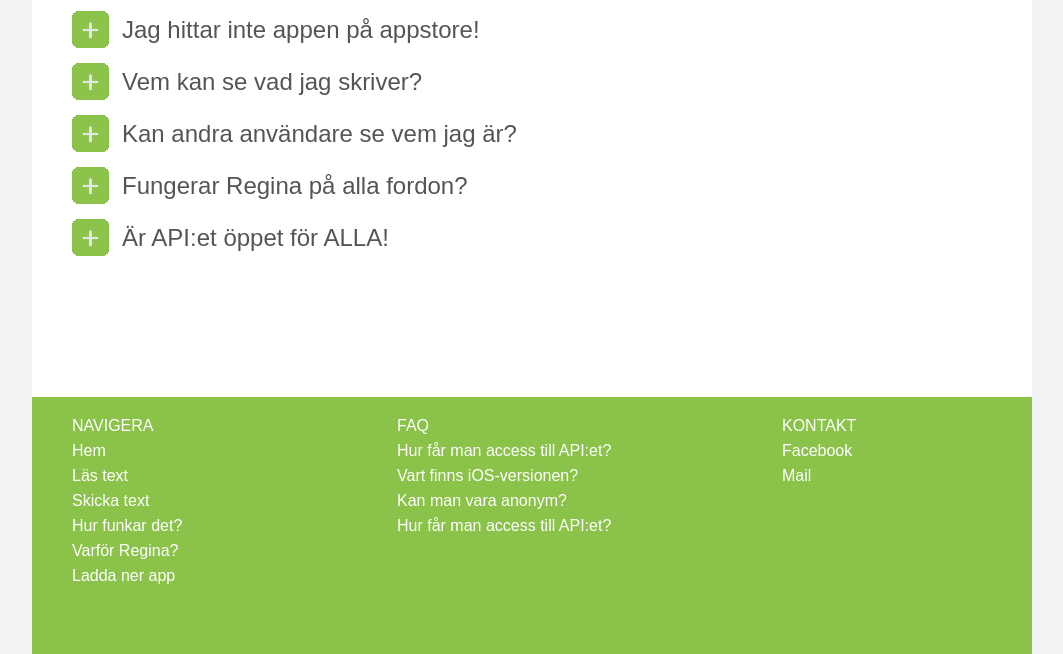
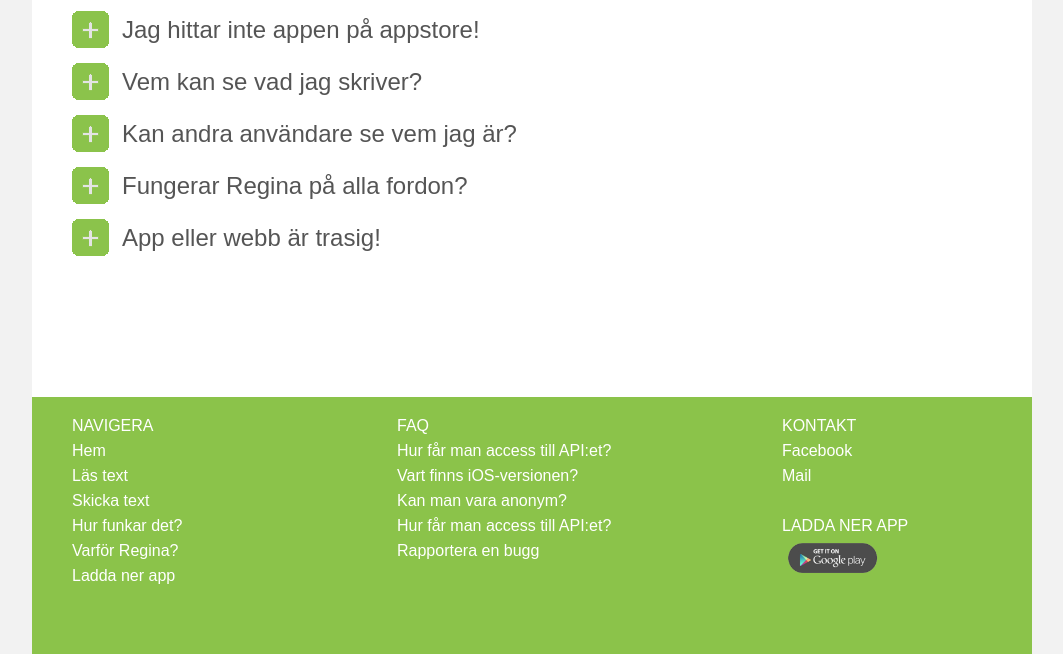
Before and after one commit to jockemalvax/regina, a PHP site: page /regina_json/api_functionality_regina.php in a window 1280 px wide. Shown: the part 764-1418 px from the top of the page, without its empty margins (108-1171 px from the left). Run offline with PHP 8.4, Linux system fonts and the light colour scheme.

Commit message:
Updated footer & url to app

```diff
--- a/api_functionality_regina.php
+++ b/api_functionality_regina.php
@@ -376,7 +376,7 @@ font-family: Arial,Gotham, Helvetica Neue, Helvetica,sans-serif;
 	<div id="div-placeholder_text_faq" style="padding-left:15px; padding-top:25px;">
 		<dl id="faqs">
 
-      <dt name="faq">Hur får man access till API:et?</dt>
+      <dt id="faq" name="faq">Hur får man access till API:et?</dt>
       <dd>Kontakta oss via vår FB för att få en nyckel: <a href="http://facebook.com/reginasverige" target="_blank">API nyckel</a></dd>
 
       <dt>Jag hittar inte appen på appstore!</dt>
@@ -391,8 +391,8 @@ font-family: Arial,Gotham, Helvetica Neue, Helvetica,sans-serif;
 			<dt>Fungerar Regina på alla fordon?</dt>
 		  <dd>Alla fordon som har ett registreringsnummer kan använda Regina</dd>
 
-			<dt>Är API:et öppet för ALLA!</dt>
-		  <dd>JA! - Vi vill att alla skall använda Reginas API. Kontakta oss via vår FB för att få en nyckel: <a href="http://facebook.com/reginasverige" target="_blank">API nyckel</a></dd>
+			<dt>App eller webb är trasig!</dt>
+		  <dd>Sorry för detta! Kontakta oss via FB sidan och berätta så mycket som möjligt om problemet så fixar vi så snart vi hinner! Tack för du bryr dig! <a href="http://facebook.com/reginasverige" target="_blank">Rapportera bugg</a></dd>
 
     </dl>
 	</div>
--- a/download_application.php
+++ b/download_application.php
@@ -265,7 +265,7 @@ font-family: Arial,Gotham, Helvetica Neue, Helvetica,sans-serif;
 
  <div id="div-placeholder">
  <p id="why_reg_row">
-	 <img src="pix/download_googleplay_small.png" width="250px">
+	 <a href="https://play.google.com/store/apps/details?id=com.regina_android.regina" target="_blank"><img src="pix/download_googleplay_small.png" width="250px"></a>
 </div>
 <div id="div-placeholder_text" style="top: 60px;width:630px;">
 <p class="text_column" style="width: 600px; padding-left:30px;">Vi har testat appen på full-HD skärmar med de senaste android versionerna. Stöter du på något problem vill vi gärna du kontaktar oss direkt så vi kan fixa problemet. <br> Du kontaktar oss snabbast via vår FB site: <a href="http://facebook.com/reginasverige" target="_blank">Kontakta Regina via FB</a>
@@ -277,7 +277,7 @@ font-family: Arial,Gotham, Helvetica Neue, Helvetica,sans-serif;
 	<img src="pix/download_appstore_small.png" width="250px">
 </div>
 <div id="div-placeholder_text" style="top: 60px;width:1000px">
-<p class="text_column" style="width: 600px; padding-left:30px;">iOS-versionen av Regina är ännu inte färdig och vi gör vårt bästa för att den skall bli klar så snabbt som möjligt. <br> Om du är grym på swift eller har andra förslag på hur vi kan bli färdiga snabbare får du gärna höra av dig och berätta om dina tankar. <a href="http://facebook.com/reginasverige" target="_blank">Kontakta Regina via FB</a>
+<p class="text_column" style="width: 600px; padding-left:30px;">iOS-versionen av Regina är ännu inte färdig och vi gör vårt bästa för att den skall bli klar så snabbt som möjligt. Om du är grym på swift eller har andra förslag på hur vi kan bli färdiga snabbare får du gärna höra av dig och berätta om dina tankar. <a href="http://facebook.com/reginasverige" target="_blank">Kontakta Regina via FB</a>
 </p>
 </div>
 <div id="div-placeholder"></div>
--- a/footer.php
+++ b/footer.php
@@ -1,5 +1,5 @@
 <div id="footer">
    <p class="text_column" style="padding-left:40px;color:#ffffff;">NAVIGERA <br><a href="index.php" style="color:#ffffff;">Hem</a><br> <a href="read_text_with_regina.php" style="color:#ffffff;">Läs text</a><br> <a href="send_text_to_regnumber.php" style="color:#ffffff;">Skicka text</a><br> <a href="api_functionality_regina.php" style="color:#ffffff;">Hur funkar det?</a><br> <a href="usecases_for_regina.php" style="color:#ffffff;">Varför Regina?</a><br><a href="download_application.php" style="color:#ffffff;">Ladda ner app</a><br></p>
-    <p class="text_column" style="padding-left:25px;color:#ffffff;">FAQ <br><a href="api_functionality_regina.php" style="color:#ffffff;">Hur får man access till API:et?</a><br> <a href="api_functionality_regina.php" style="color:#ffffff;">Vart finns iOS-versionen?</a><br> <a href="api_functionality_regina.php" style="color:#ffffff;">Kan man vara anonym?</a><br> <a href="api_functionality_regina.php" style="color:#ffffff;">Hur får man access till API:et?</a><br></p>
-    <p class="text_column" style="width:150px;padding-left:85px; color:#ffffff;">KONTAKT <br><a href="http://facebook.com/reginasverige" target="_blank" style="color:#ffffff;">Facebook</a><br><a href="mailto:hej@reginasverige.se" target="_blank" style="color:#ffffff;">Mail</a><br></p>
+    <p class="text_column" style="padding-left:25px;color:#ffffff;">FAQ <br><a href="api_functionality_regina.php#faq" style="color:#ffffff;">Hur får man access till API:et?</a><br> <a href="api_functionality_regina.php#faq" style="color:#ffffff;">Vart finns iOS-versionen?</a><br> <a href="api_functionality_regina.php#faq" style="color:#ffffff;">Kan man vara anonym?</a><br> <a href="api_functionality_regina.php#faq" style="color:#ffffff;">Hur får man access till API:et?</a><br><a href="api_functionality_regina.php#faq" style="color:#ffffff;">Rapportera en bugg</a></p>
+    <p class="text_column" style="width:150px;padding-left:85px; color:#ffffff;">KONTAKT <br><a href="http://facebook.com/reginasverige" target="_blank" style="color:#ffffff;">Facebook</a><br><a href="mailto:hej@reginasverige.se" target="_blank" style="color:#ffffff;">Mail</a><br><br>LADDA NER APP<br><a href="download_application.php"><img src="pix/download_googleplay.png" style="padding-top:5px;" width="100px"></a></p>
   </div>   <!-- Footer -->
--- a/index.php
+++ b/index.php
@@ -346,9 +346,9 @@ font-family: Arial,Gotham, Helvetica Neue, Helvetica,sans-serif;
   			<dt>Fungerar Regina på alla fordon?</dt>
   		  <dd>Alla fordon som har ett registreringsnummer kan använda Regina</dd>
 
-  			<dt>Är API:et öppet för ALLA!</dt>
-  		  <dd>JA! - Vi vill att alla skall använda Reginas API. Skicka mail till hej[at]reginasverige.se och begär nyckel så kommer du snabbt igång</dd>
-  		</dl>
+        <dt>App eller webb är trasig!</dt>
+  		  <dd>Sorry för detta! Kontakta oss via FB sidan och berätta så mycket som möjligt om problemet så fixar vi så snart vi hinner! Tack för du bryr dig! <a href="http://facebook.com/reginasverige" target="_blank">Rapportera bugg</a></dd>
+      </dl>
   	</div>
 
   <div id="div-headline"></div>
```
Also changed, not shown: test.php (deleted, +0 -43 lines), images/placeholder.jpg (deleted).
